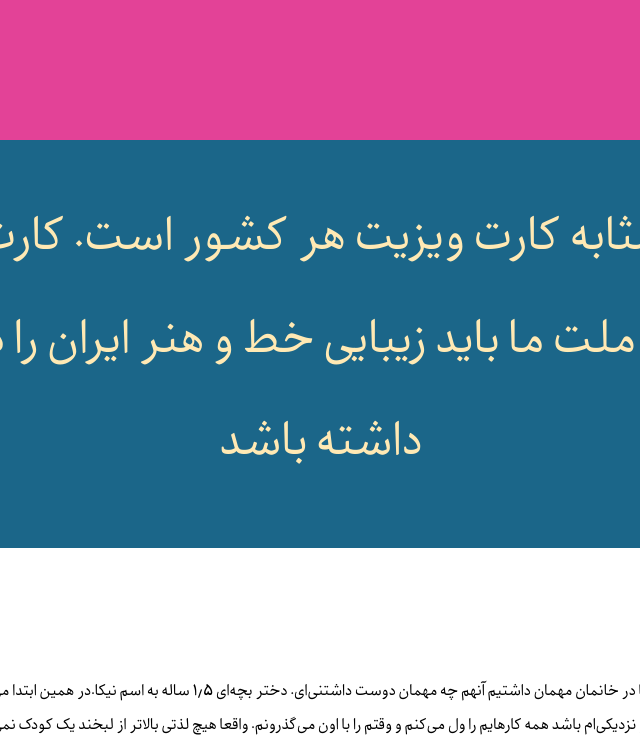
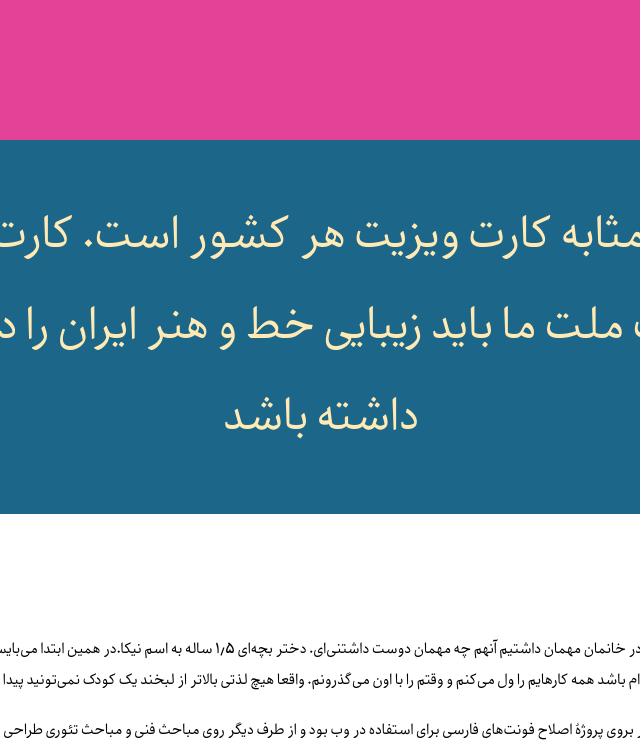
Before and after one commit to font-store/NikaFont, a plain HTML site: page index.html in a window 1280 px wide. Shown: the part 660-1412 px from the top of the page, without its empty margins (319-959 px from the left). Drawn offline with Linux system fonts and the light colour scheme.

Commit message:
update version 0.0.7

```diff
--- a/css/main.css
+++ b/css/main.css
@@ -4,7 +4,7 @@ body{
   display: flex;
   flex-direction: column;
   margin: 0px;
-  font-size: 18px;
+  font-size: 1em;
   line-height: 1.9;
 }
 p{
--- a/fonts/nika.css
+++ b/fonts/nika.css
@@ -1,8 +1,8 @@
 @font-face {
     font-family: 'NikaWeb';
-    src: url('Nika-Regular.woff') format('woff'),
-        url('Nika-Regular.otf') format('opentype'),
-        url('Nika-Regular.ttf') format('truetype');
+    src:url('Nika-Regular.woff') format('woff'),
+    url('Nika-Regular.otf') format('opentype') ,url('Nika-Regular.ttf') format('truetype')
+        ,url('Nika-Regular.woff') format('woff2');
     font-weight: normal;
     font-style: normal;
 }
```
Also changed, not shown: fonts/Nika-Regular.otf (added), fonts/Nika-Regular.ttf (added), fonts/Nika-Regular.woff, fonts/Nika-Regular.woff2 (added), imgs/intro2-01.svg (deleted), imgs/intro2-02.svg (deleted), imgs/intro2-03.svg (deleted), imgs/intro2-04.svg (deleted), imgs/intro2-05.svg (deleted), imgs/intro2-06.svg (deleted), imgs/package-01.png (added), imgs/package-02.png (added), imgs/package-03.png (added), imgs/package-05.png (added), 1 more files.
